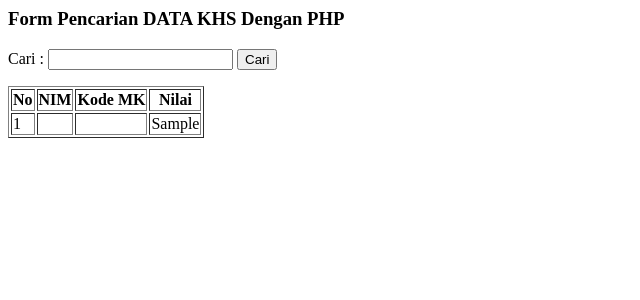
After one commit to Ajibon-cmd/PWD, a PHP site: page /cari_khs.php in a window 1280 px wide. The commit adds this page. Shown: the top 300 px of the page, without its empty margins (0-640 px from the left). Run offline with PHP 8.4, Linux system fonts and the light colour scheme; tables that the repository leaves empty or names only in its code hold one stand-in row (values such as "Sample post"); data that the repository does not hold is empty.

Commit message:
up cek mhs, khs

```diff
--- /dev/null
+++ b/Session/cari_khs.php
@@ -0,0 +1,42 @@
+<?php
+    include "koneksi.php";
+    ?>
+        <h3>Form Pencarian DATA KHS Dengan PHP </h3>
+        <form action="" method="get">
+        <label>Cari :</label>
+        <input type="text" name="cari">
+        <input type="submit" value="Cari">
+        </form>
+    <?php
+        if(isset($_GET['cari'])){
+        $cari = $_GET['cari'];
+        echo "<b>Hasil pencarian : ".$cari."</b>";
+        }
+    ?>
+        <table border="1">
+            <tr>
+                <th>No</th>
+                <th>NIM</th>
+                <th>Kode MK</th>
+                <th>Nilai</th>
+            </tr>
+    <?php
+        if(isset($_GET['cari'])){
+        $cari = $_GET['cari'];
+        $sql="select * from khs where nim like'%".$cari."%'";
+        $tampil = mysqli_query($con,$sql);
+        }else{
+        $sql="select * from khs";
+        $tampil = mysqli_query($con,$sql);
+        }
+        $no = 1;
+        while($r = mysqli_fetch_array($tampil)){
+    ?>
+        <tr>
+        <td><?php echo $no++; ?></td>
+        <td><?php echo $r['NIM']; ?></td>
+        <td><?php echo $r['kodeMK']; ?></td>
+        <td><?php echo $r['nilai']; ?></td>
+        </tr>
+        <?php } ?>
+</table>
--- a/Session/cek_login.php
+++ b/Session/cek_login.php
@@ -2,10 +2,12 @@
 session_start();
     include "koneksi.php";
     $id_user = $_POST['id_user'];
+    $captcha = md5($_POST['captcha_code']);
     $pass=md5($_POST['paswd']);
     $sql="SELECT * FROM users WHERE id_user='$id_user' AND password='$pass'";
+    $sql2="UPDATE users SET captcha ='$captcha'";
     if ($_POST["captcha_code"] == $_SESSION["captcha_code"]) {
-
+    $update=mysqli_query($con, $sql2);
     $login=mysqli_query($con,$sql);
     $ketemu=mysqli_num_rows($login);
     $r= mysqli_fetch_array($login);
```
Also changed, not shown: Session/cek_mhs.php (added, +38 -0 lines).
